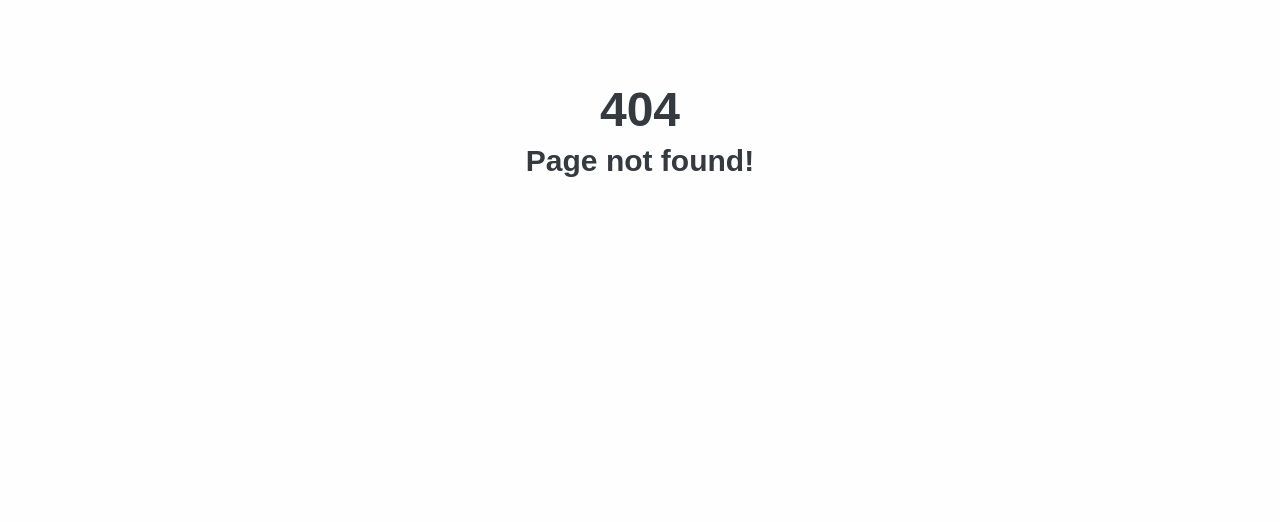
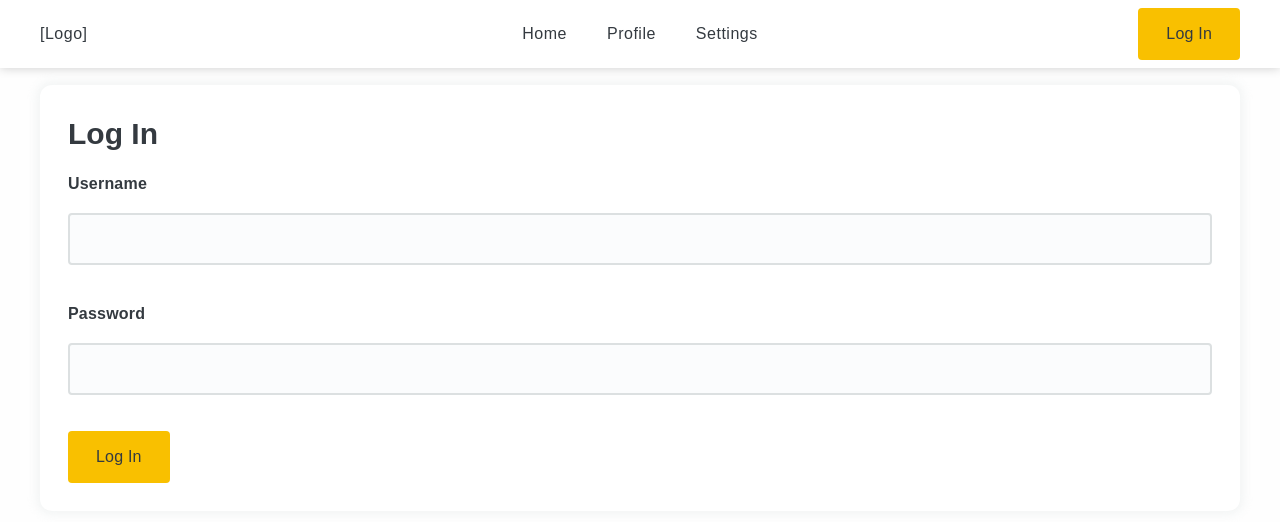
Before and after one commit to PensionBee/ddd-workshop, a React (Vite) app in the folder apps/frontend/: page /login in a window 1280 px wide. Before the commit this address had no page. Shown: the top 522 px of the page. Built offline with nearby package versions, Linux system fonts and the light colour scheme.

Commit message:
Add basic login

```diff
--- a/apps/frontend/src/App.tsx
+++ b/apps/frontend/src/App.tsx
@@ -1,8 +1,17 @@
 import "./App.css";
+import {
+  authReducer,
+  AuthStateProvider,
+  initialAuthState,
+} from "./AuthContext";
 import Router from "./Router";
 
 const App = () => {
-  return <Router />;
+  return (
+    <AuthStateProvider initialState={initialAuthState} reducer={authReducer}>
+      <Router />
+    </AuthStateProvider>
+  );
 };
 
 export default App;
--- /dev/null
+++ b/apps/frontend/src/AuthContext.tsx
@@ -0,0 +1,66 @@
+import { Dispatch, createContext, useContext, useReducer } from "react";
+
+type AuthState = {
+  user?: {
+    username: string;
+  };
+};
+
+type AuthAction =
+  | {
+      type: "LOG_IN";
+      payload: {
+        username: string;
+      };
+    }
+  | {
+      type: "LOG_OUT";
+    };
+
+// eslint-disable-next-line react-refresh/only-export-components
+export const initialAuthState: AuthState = {};
+
+// eslint-disable-next-line react-refresh/only-export-components
+export const authReducer = (state: AuthState, action: AuthAction) => {
+  switch (action.type) {
+    case "LOG_IN":
+      return {
+        ...state,
+        user: {
+          ...state.user,
+          username: action.payload.username,
+        },
+      };
+    case "LOG_OUT":
+      return {
+        ...state,
+        user: undefined,
+      };
+    default:
+      return state;
+  }
+};
+
+const AuthStateContext = createContext<[AuthState, Dispatch<AuthAction>]>([
+  initialAuthState,
+  () => initialAuthState,
+]);
+
+type AuthStateProviderProps = {
+  reducer: (state: AuthState, action: AuthAction) => AuthState;
+  initialState: AuthState;
+  children: React.ReactNode;
+};
+
+export const AuthStateProvider: React.FC<AuthStateProviderProps> = ({
+  reducer,
+  initialState,
+  children,
+}) => (
+  <AuthStateContext.Provider value={useReducer(reducer, initialState)}>
+    {children}
+  </AuthStateContext.Provider>
+);
+
+// eslint-disable-next-line react-refresh/only-export-components
+export const useAuthState = () => useContext(AuthStateContext);
--- a/apps/frontend/src/components/Header/Header.tsx
+++ b/apps/frontend/src/components/Header/Header.tsx
@@ -3,6 +3,7 @@ import { MainNav } from "../../shared/components/Nav/MainNav/MainNav";
 import { Button } from "../../shared/components/Button";
 import { StyledHeader } from "./Header.styled";
 import { useMediaQueryMd } from "../../shared/hooks/useMediaQuery";
+import { useAuthState } from "../../AuthContext";
 
 const mainMenu = [
   {
@@ -21,6 +22,7 @@ const mainMenu = [
 
 const Header = () => {
   const isMd = useMediaQueryMd();
+  const [{ user }, dispatchAuthState] = useAuthState();
   return (
     <StyledHeader>
       <GridContainer>
@@ -32,7 +34,13 @@ const Header = () => {
             </GridItem>
           ) : null}
           <GridItem span={{ xs: 6, md: 3 }} align="end">
-            <Button onClick={() => alert("Clicked")}>Log In</Button>
+            {!user ? (
+              <Button href="/login">Log In</Button>
+            ) : (
+              <Button onClick={() => dispatchAuthState({ type: "LOG_OUT" })}>
+                Log out
+              </Button>
+            )}
           </GridItem>
         </GridRow>
       </GridContainer>
--- a/apps/frontend/src/pages/Home.tsx
+++ b/apps/frontend/src/pages/Home.tsx
@@ -4,14 +4,18 @@ import { GridContainer, GridRow, GridItem } from "@shared/components/Grid";
 import { LargeSystemIcon } from "@shared/components/Svg";
 import { BodySmallL, Heading1, Heading2 } from "@shared/components/Typography";
 import { MainLayout } from "../layouts/MainLayout/MainLayout";
+import { useAuthState } from "../AuthContext";
 
 const HomePage = () => {
+  const [{ user }, _dispatchAuthState] = useAuthState();
+  const { username } = user || {};
+
   return (
     <MainLayout>
       <GridContainer>
         <GridRow>
           <GridItem>
-            <Heading1>Welcome!</Heading1>
+            <Heading1>{username ? `Welcome ${username}!` : `Welcome!`}</Heading1>
             <Heading2>Demo App</Heading2>
             <BodySmallL>Hello world!</BodySmallL>
             <Box w="100%" borderBottom={1} borderColor="black" />
--- /dev/null
+++ b/apps/frontend/src/pages/Login.tsx
@@ -0,0 +1,55 @@
+import { useState } from "react";
+import { MainLayout } from "../layouts/MainLayout/MainLayout";
+import { Box } from "../shared/components/Box";
+import { Button } from "../shared/components/Button";
+import { Card } from "../shared/components/Card";
+import { GridContainer, GridRow, GridItem } from "../shared/components/Grid";
+import { TextField } from "../shared/components/TextField";
+import { Heading2 } from "../shared/components/Typography";
+import { useAuthState } from "../AuthContext";
+import { useNavigate } from "react-router-dom";
+
+const LoginPage = () => {
+  const navigate = useNavigate();
+  const [_authState, dispatchAuthState] = useAuthState();
+  const [username, setUsername] = useState("");
+  const [password, setPassword] = useState("");
+
+  const handleUsernameChange = (e: React.ChangeEvent<HTMLInputElement>) => {
+    setUsername(e.target.value);
+  };
+
+  const handlePasswordChange = (e: React.ChangeEvent<HTMLInputElement>) => {
+    setPassword(e.target.value);
+  };
+
+  const handleClickLogin = () => {
+    dispatchAuthState({
+      type: "LOG_IN",
+      payload: {
+        username,
+      }
+    })
+    navigate("/");
+  }
+
+  return (
+    <MainLayout>
+      <GridContainer>
+        <GridRow>
+          <GridItem>
+            <Card>
+              <Heading2>Log In</Heading2>
+              <Box w="100%" p={8} />
+              <TextField name="username" label="Username" value={username} onChange={handleUsernameChange}/>
+              <TextField name="password" label="Password" value={password} onChange={handlePasswordChange}/>
+              <Button onClick={handleClickLogin}>Log In</Button>
+            </Card>
+          </GridItem>
+        </GridRow>
+      </GridContainer>
+    </MainLayout>
+  );
+};
+
+export default LoginPage;
--- a/apps/frontend/src/pages/routes.ts
+++ b/apps/frontend/src/pages/routes.ts
@@ -2,5 +2,9 @@ import { RouteType } from "@shared/utils/createRoutes";
 import { lazy } from "react";
 
 const HomePage = lazy(() => import("./Home"));
+const LoginPage = lazy(() => import("./Login"));
 
-export const routes: RouteType[] = [{ path: "/", component: HomePage }];
+export const routes: RouteType[] = [
+  { path: "/", component: HomePage },
+  { path: "/login", component: LoginPage },
+];
```
Also changed, not shown: apps/frontend/.eslintrc.cjs.
